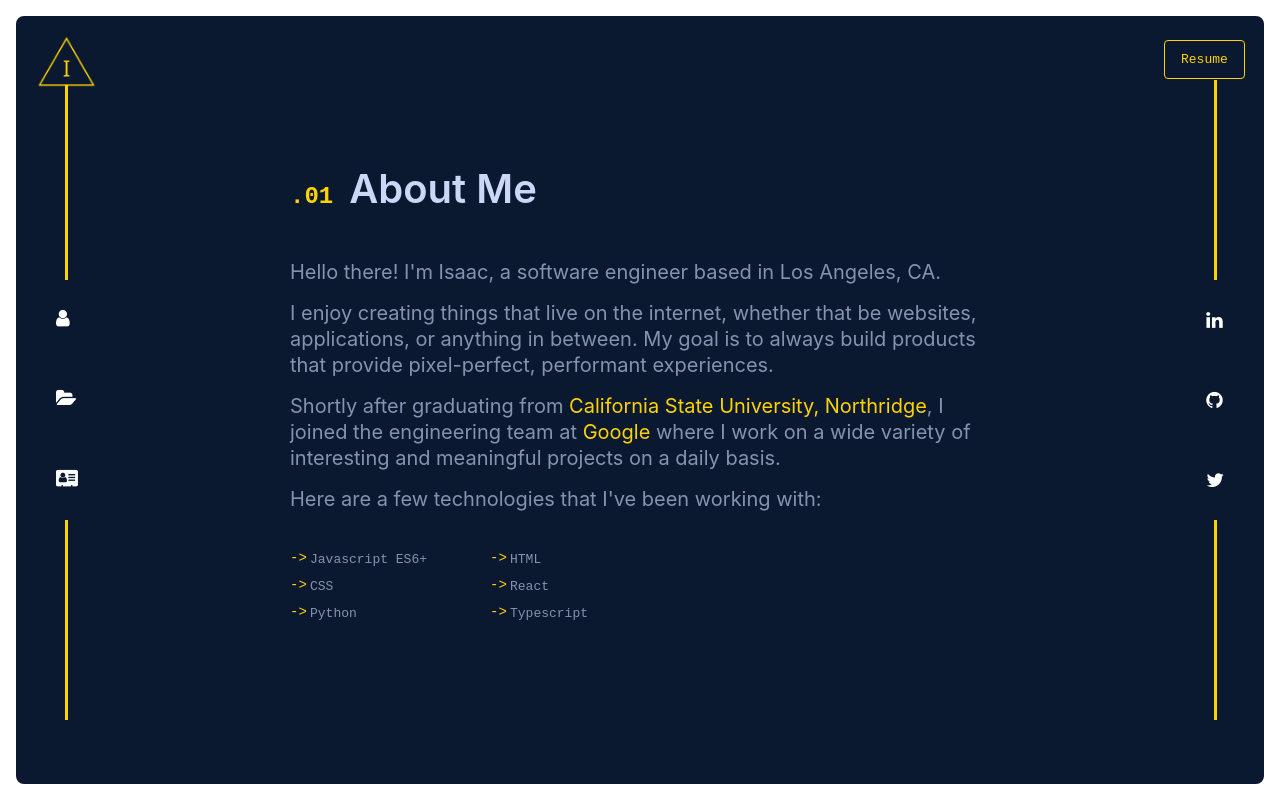
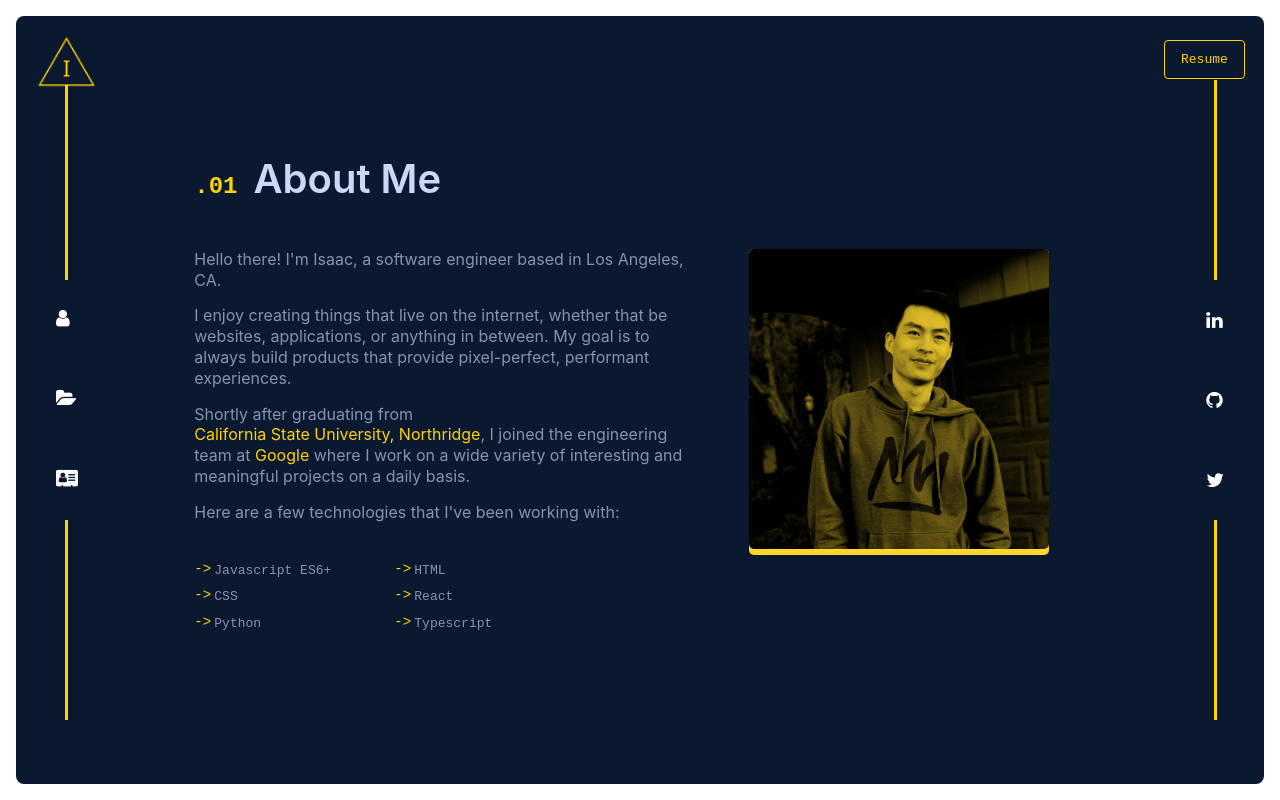
Before and after one commit to isaacxw/isaacteh-v2, a Next.js app: page /about in a window 1280 px wide. Built offline with nearby package versions, Linux system fonts and the light colour scheme.

Commit message:
Add profile image

```diff
--- a/src/components/sections/about.js
+++ b/src/components/sections/about.js
@@ -1,7 +1,8 @@
+import Image from 'next/image';
 import styled from 'styled-components';
 
 const StyledAboutSection = styled.section`
-    max-width: 700px;
+    max-width: 900px;
     margin: auto;
 
     .inner {
@@ -29,6 +30,8 @@ const StyledAboutSection = styled.section`
 `;
 
 const StyledText = styled.div`
+    font-size: var(--fz-md);
+
     a {
         color: var(--yellow);
     }
@@ -60,6 +63,73 @@ const StyledText = styled.div`
     }
 `;
 
+const StyledImage = styled.div`
+    position: relative;
+    max-width: 300px;
+
+    @media (max-width: 768px) {
+        margin: 50px auto 0;
+        width: 70%;
+    }
+
+    .wrapper {
+        display: block;
+        position: relative;
+        width: 100%;
+        border-radius: 5px;
+        background-color: var(--yellow);
+
+        &:hover,
+        &:focus {
+            background: transparent;
+            outline: 0;
+
+            &:after {
+                top: 15px;
+                left: 15px;
+            }
+
+            .img {
+                filter: none;
+                mix-blend-mode: normal;
+            }
+        }
+
+        .img {
+            position: relative;
+            border-radius: 5px;
+            mix-blend-mode: multiply;
+            filter: grayscale(100%) contrast(1);
+            transition: var(--transition);
+        }
+
+        &:before,
+        &:after {
+            content: '';
+            display: block;
+            position: absolute;
+            width: 100%;
+            height: 100%;
+            border-radius: 5px;
+            transition: var(--transition);
+        }
+
+        &:before {
+            top: 0;
+            left: 0;
+            background-color: var(--navy);
+            mix-blend-mode: screen;
+        }
+
+        &:after {
+            border: 20px solid var(--yellow);
+            top: 20px;
+            left: 20px;
+            z-index: -1;
+        }
+    }
+`;
+
 const About = () => {
     const skills = ['Javascript ES6+', 'HTML', 'CSS', 'React', 'Python', 'Typescript'];
 
@@ -67,6 +137,7 @@ const About = () => {
         <StyledAboutSection>
             <h2 className="title">About Me</h2>
 
+            <div className="inner">
                 <StyledText>
                     <div>
                         <p>Hello there! I'm Isaac, a software engineer based in Los Angeles, CA.</p>
@@ -91,6 +162,20 @@ const About = () => {
                         {skills && skills.map((skill, i) => <li key={i}>{skill}</li>)}
                     </ul>
                 </StyledText>
+
+                <StyledImage>
+                    <div className="wrapper">
+                        <Image
+                            src="/me.jpg"
+                            alt="Isaac Teh"
+                            className="img"
+                            layout="fixed"
+                            width={300}
+                            height={300}
+                        />
+                    </div>
+                </StyledImage>
+            </div>
         </StyledAboutSection>
     )
 }
--- a/src/components/sections/experience.js
+++ b/src/components/sections/experience.js
@@ -156,7 +156,6 @@ const StyledFeaturedProject = styled.div`
 
         .img {
             border-radius: var(--border-radius);
-            mix-blend-mode: multiply;
             filter: grayscale(100%) contrast(1) brightness(90%);
             @media (max-width: 768px) {
                 object-fit: cover;
--- a/src/styles/Global.js
+++ b/src/styles/Global.js
@@ -31,7 +31,7 @@ const Global = createGlobalStyle`
         --nav-scroll-height: 70px;
 
         --easing: cubic-bezier(0.645, 0.045, 0.355, 1);
-        --transition: all 0.25s cubic-bezier(0.645, 0.045, 0.355, 1);
+        --transition: all 0.5s cubic-bezier(0.645, 0.045, 0.355, 1);
     }
 
     html {
```
Also changed, not shown: public/me.jpg (added). Lines whose indentation alone changed are shown as unchanged.
